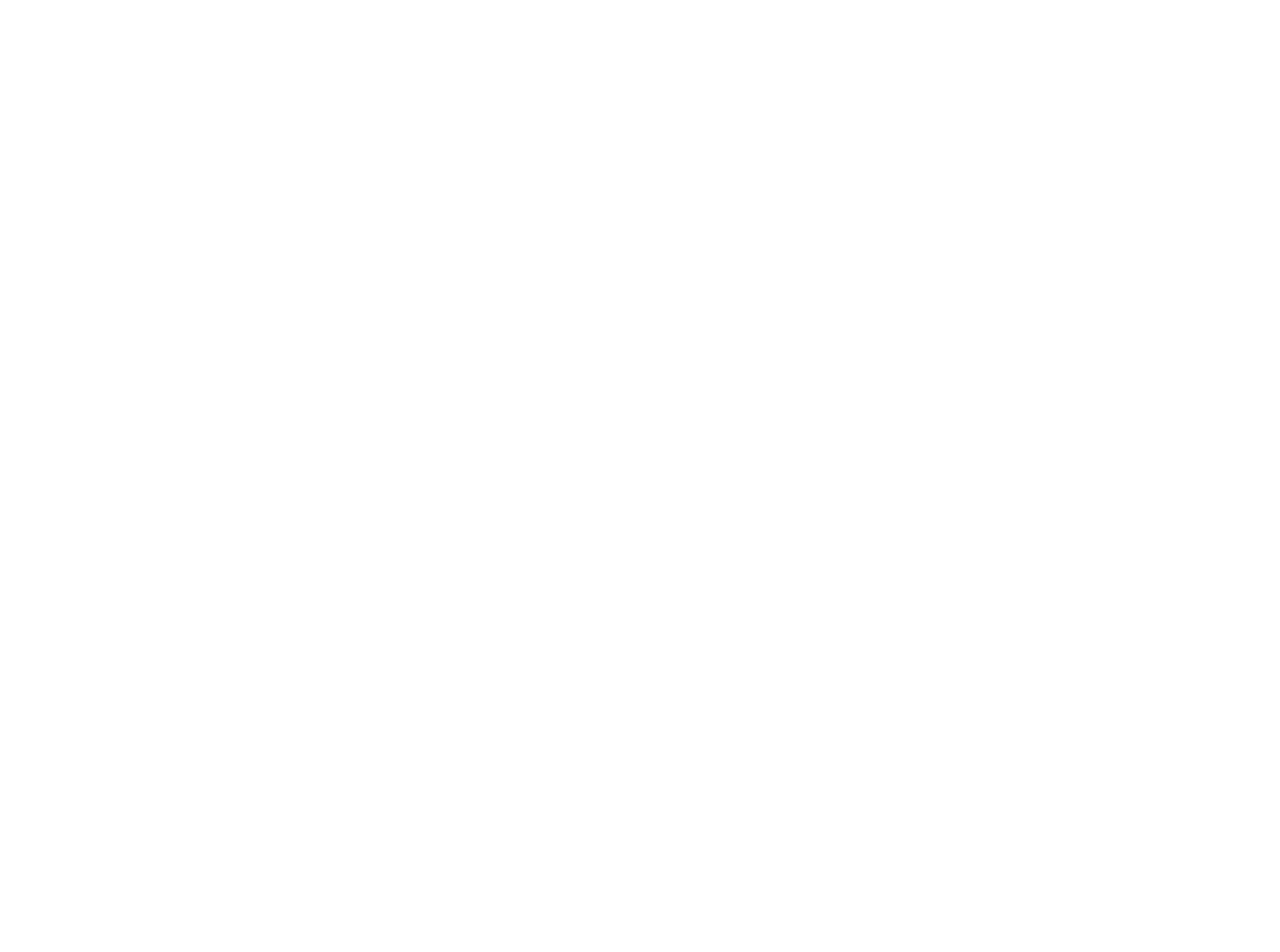
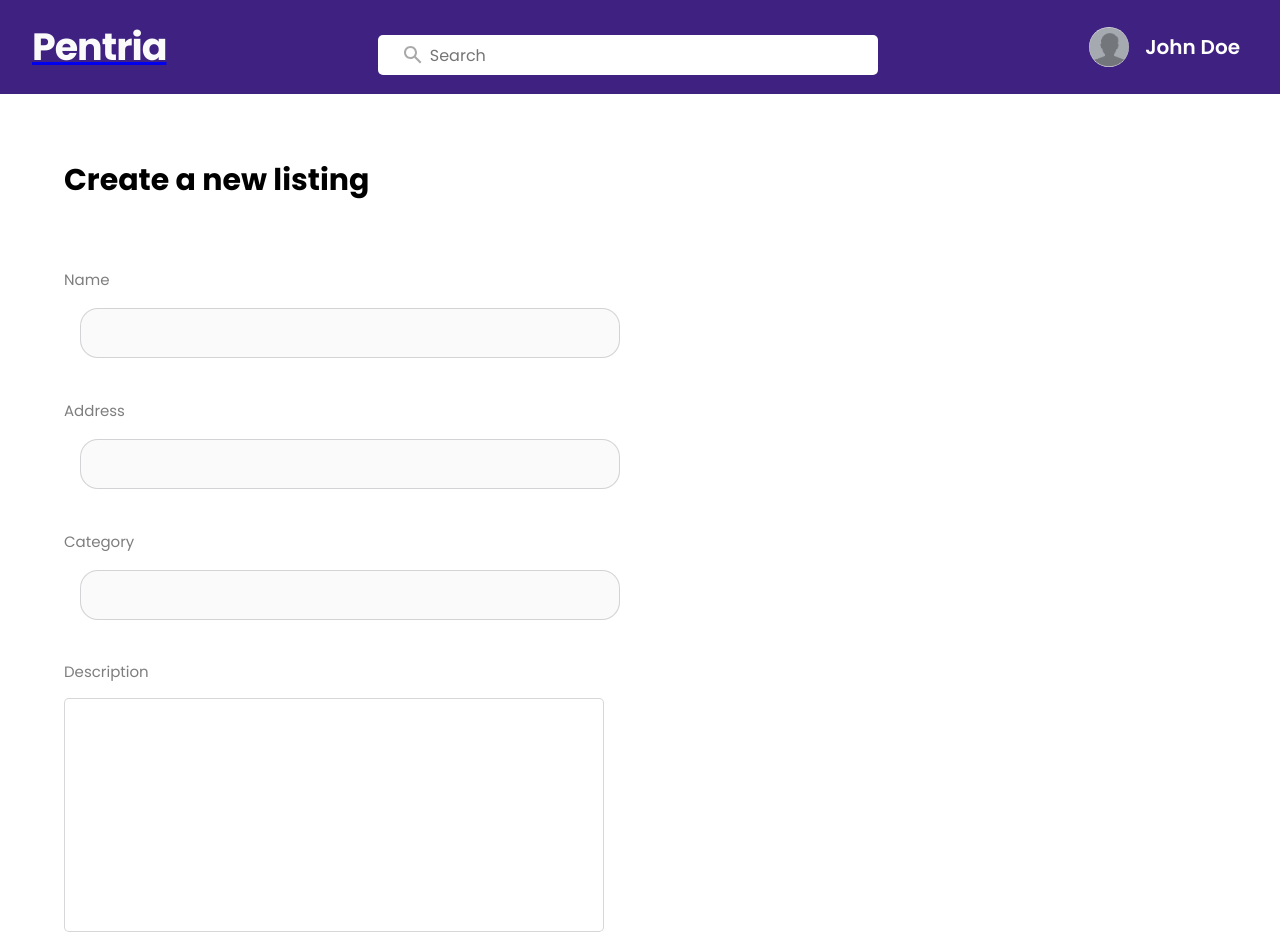
Before and after one commit to Gamehuz/pentria-web-archive, a React (Vite) app: page /create/listing in a window 1280 px wide. Before the commit this address had no page. Shown: the top 952 px of the page. Before the commit the page ends 800 px from the top, so only its background shows below. Built offline with nearby package versions, Linux system fonts and the light colour scheme.

Commit message:
feat: create listing

```diff
--- a/src/Routes.jsx
+++ b/src/Routes.jsx
@@ -13,6 +13,7 @@
 import Partners from "./pages/Partners";
 import PromptPage from "./pages/PromptPage";
 import VendorSignup from "./pages/VendorSIgnUp";
+import CreateListing from "./pages/CreateListing/CreateListing";
 
 // jsdoc
 /**
@@ -35,6 +36,7 @@
       <Route exact path="/blog" element={<BlogPage />} />
       <Route exact path="/enquiries" element={<Enquiries />} />
       <Route exact path="/partners" element={<Partners />} />
+      <Route exact path="/create/listing" element={<CreateListing />} />
     </Switch>
   );
 };
--- /dev/null
+++ b/src/pages/CreateListing/CreateListing.jsx
@@ -0,0 +1,136 @@
+import {React, useRef} from "react";
+import styles from "./CreateListing.module.scss";
+
+import InputField from "../../components/InputField";
+import Button from "../../components/Button";
+import NavbarAuth from "../../components/NavbarAuth";
+
+import upload from "./assets/upload.svg"
+
+const CreateListing = () => {
+    const selectFile = useRef();
+
+    const handleSelectFile = (e) => {
+      selectFile.current.click();
+      setUploadID(e.target?.files[0]);
+    };
+  return (
+    <>
+      <NavbarAuth />
+      <div className={styles.createlist_container}>
+        <h1>Create a new listing </h1>
+
+        <form>
+          <div className={styles.input_content}>
+            <label htmlFor="name">Name</label>
+            <InputField name="name" type="text" />
+          </div>
+          <div className={styles.input_content}>
+            <label htmlFor="name">Address</label>
+            <InputField name="address" type="text" />
+          </div>
+          <div className={styles.input_content}>
+            <label htmlFor="name">Category</label>
+            <InputField name="category" type="text" />
+          </div>
+          <div className={styles.input_content_text}>
+            <label htmlFor="name">Description</label>
+            <textarea
+              name="description"
+              id="description"
+              cols="30"
+              rows="10"
+            ></textarea>
+          </div>
+          <div className={styles.input_content_text}>
+            <label htmlFor="name">Policy</label>
+            <textarea name="policy" id="policy" cols="30" rows="10"></textarea>
+          </div>
+          <div className={styles.input_content_img}>
+            <label htmlFor="name">Add up to 6 images</label>
+            <input
+            //   onChange={handleChange}
+            //   onBlur={handleBlur}
+              type="file"
+              name="identification"
+              accept="image/*"
+              ref={selectFile}
+              hidden
+            />
+            <div className={styles.upload} onClick={handleSelectFile}>
+              <img src={upload} alt="upload" />
+              Upload your ID
+            </div>
+          </div>
+
+          <div className={styles.features}>
+            <h4>Features</h4>
+            <div>
+              <div className={styles.features_content}>
+                <input type="checkbox" name="pool" id="pool" />
+                <p>Pool</p>
+              </div>
+              <div className={styles.features_content}>
+                <input type="checkbox" name="wifi" id="wifi" />
+                <p>Wifi</p>
+              </div>
+              <div className={styles.features_content}>
+                <input type="checkbox" name="parkingSpace" id="parkingSpace" />
+                <p>Parking Space</p>
+              </div>
+              <div className={styles.features_content}>
+                <input type="checkbox" name="outdoorSpace" id="outdoorSpace" />
+                <p>Outdoor Space</p>
+              </div>
+              <div className={styles.features_content}>
+                <input type="checkbox" name="kitchen" id="kitchen" />
+                <p>Kitchen</p>
+              </div>
+              <div className={styles.features_content}>
+                <input type="checkbox" name="ac" id="ac" />
+                <p>A.c</p>
+              </div>
+              <div className={styles.features_content}>
+                <input type="checkbox" name="videoGames" id="videoGames" />
+                <p>Video Games</p>
+              </div>
+              <div className={styles.features_content}>
+                <input type="checkbox" name="petFriendly" id="petFriendly" />
+                <p>Pet Friendly </p>
+              </div>
+              <div className={styles.features_content}>
+                <input
+                  type="checkbox"
+                  n
+                  ame="cleaningSupplies"
+                  id="cleaningSupplies"
+                />
+                <p>Cleaning Supplies</p>
+              </div>
+              <div className={styles.features_content}>
+                <input
+                  type="checkbox"
+                  name="tabletopGames"
+                  id="tabletopGames"
+                />
+                <p>Tabletop Games</p>
+              </div>
+              <div className={styles.features_content}>
+                <input type="checkbox" name="kidFriendly" id="kidFriendly" />
+                <p>Kid-Friendly</p>
+              </div>
+              <div className={styles.features_content}>
+                <input type="checkbox" name="workspace" id="workspace" />
+                <p>workspace</p>
+              </div>
+            </div>
+          </div>
+
+          <Button text="create listing" />
+        </form>
+      </div>
+    </>
+  );
+};
+
+export default CreateListing;
--- /dev/null
+++ b/src/pages/CreateListing/CreateListing.module.scss
@@ -0,0 +1,107 @@
+.createlist_container {
+    width: 90%;
+    max-width: 100%;
+    margin: auto;
+
+    h1 {
+        margin: 4rem 0;
+        font-size: 30px;
+    }
+
+    form {
+        .input_content {
+            margin: 0 0 40px  0 ;
+            label {
+                color: #7E7E7E;
+                font-size: 15px;
+            }
+
+        }
+
+        .input_content_text {
+            display: flex;
+            align-items: flex-start;
+            flex-direction: column;
+            width: 540px;
+            gap: 15px;
+            margin-bottom: 40px;
+
+            label {
+                color: #7E7E7E;
+                font-size: 15px;
+            }
+
+            textarea {
+                width: 100%;
+                padding: 1rem;
+                outline: 0;
+                border: 1px solid rgba(57, 53, 64, 0.2);
+                resize: none;
+                border-radius: 5px;
+            }
+        }
+
+        .input_content_img {
+            margin-bottom: 2rem;
+            label {
+                color: #7E7E7E;
+                font-size: 15px;
+            }
+
+            .upload {
+                cursor: pointer;
+                font-family: "Poppins";
+                font-style: normal;
+                background: #fff;
+                width: 175px;
+                border: 0;
+                outline: 0;
+                filter: drop-shadow(1px 1px 5px rgba(165, 165, 165, 0.141));
+                padding: 10px;
+                border-radius: 10px;
+                display: flex;
+                align-items: center;
+                gap: 8px;
+                color: #3E2180;
+                font-weight: 500;
+                margin: 15px 0 0 0;
+            }
+        }
+
+        .features {
+            h4 {
+                color: #7E7E7E;
+                margin-bottom: 1.5rem;
+                font-size: 30px;
+                font-weight: 500;
+            }
+
+            div {
+                display: flex;
+                align-items: center;
+                justify-content: flex-start;
+                flex-wrap: wrap;
+                gap: 30px;
+                margin-bottom: 3rem;
+
+                .features_content {
+                    display: flex;
+                    align-items: center;
+                    justify-content: flex-start;
+                    gap: 15px;
+                    width: 13%;
+                    max-width: 100%;
+
+
+                    input[type="checkbox"] {
+                        accent-color: #BF4D01;
+                    }
+                    p {
+                        color: #000;
+                        font-weight: 500;
+                    }
+                }
+            }
+        }
+    }
+}
```
Also changed, not shown: src/pages/CreateListing/assets/upload.svg (added).
